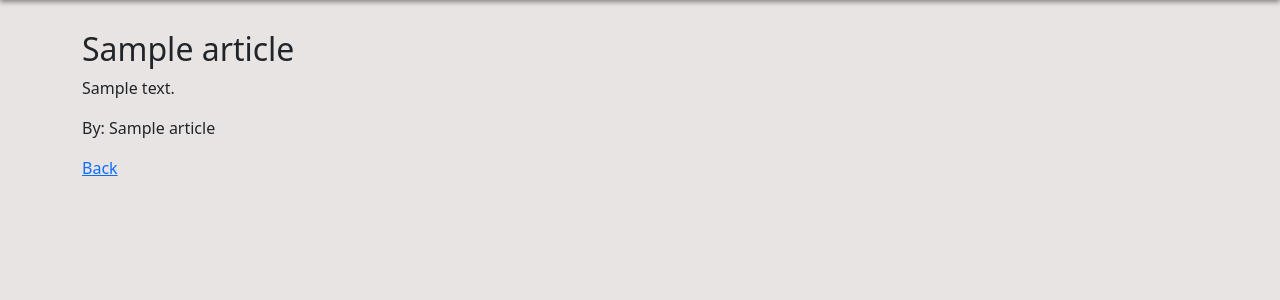
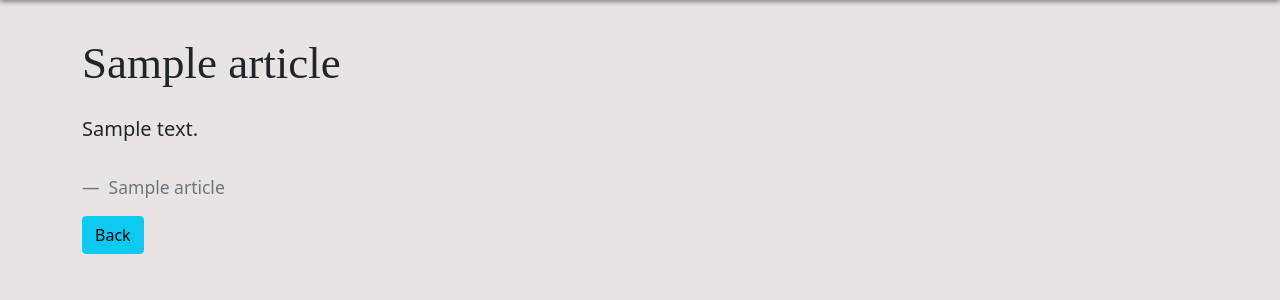
Before and after one commit to zxcvbnm0091/PDT_blog-Week-11-, a Flask app: page /article/1 in a window 1280 px wide. Shown: the part 59-359 px from the top of the page. Run offline with Flask 2, Linux system fonts and the light colour scheme; a database or web service that is not in the repository returns one stand-in record (values such as "Sample title"); some libraries are stand-ins or nearby versions.

Commit message:
l 19-35
tambahan style dikit-dikit

```diff
--- a/blog_complete/templates/detail.html
+++ b/blog_complete/templates/detail.html
@@ -16,21 +16,22 @@ Flask App
 {% block content %}
 <div class="row">
     {% if article %}
-    <h2>{{ article[0] }}</h2>
+    <p style="font-size: 45px; font-family : 'Times New Roman', Times, serif;">{{ article[0] }}</p>
+    <blockquote class="blockquote">
     <p>
         {{ article[1] }}
-    </p>
-    <p>
-        By: {{ article[2] }}
-    </p>
+    </p><br/>
+    <footer class="blockquote-footer">
+        {{ article[2] }}</footer>
+    </blockquote>
     {% else %}
-    <h3>
+    <h4 style="color:brown">
         Invalid Article
-    </h3>
+    </h4>
     {% endif %}
 </div>
 
 <div>
-    <a href="{{ url_for('index') }}">Back</a>
+    <a class="btn btn-info" href="{{ url_for('index') }}">Back</a>
 </div>
 {% endblock %}
```
